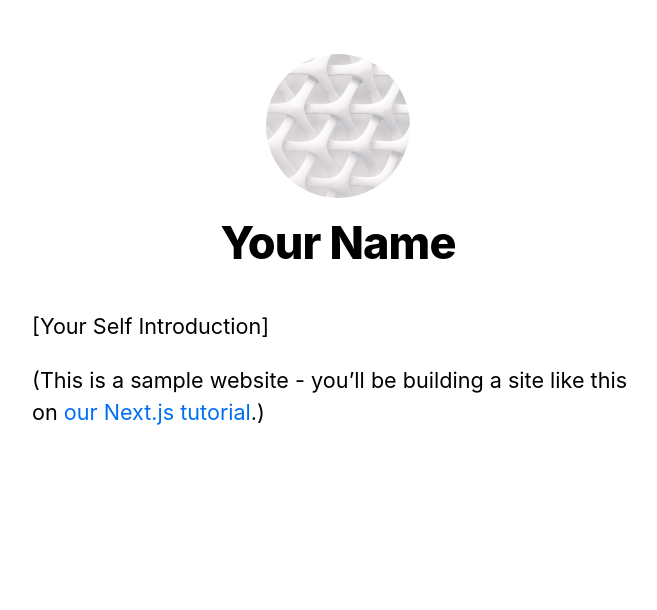
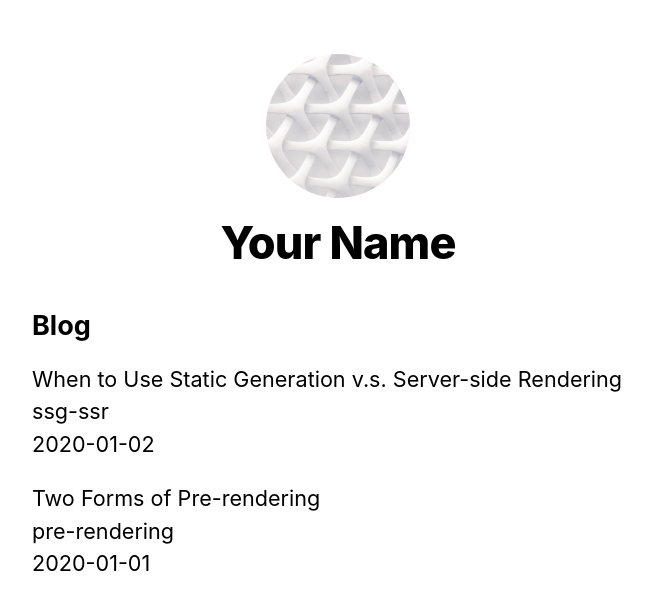
Before and after one commit to Tanmai2002/nextjs-blog, a Next.js app: page / in a window 1280 px wide. Shown: the top 610 px of the page, without its empty margins (302-959 px from the left). Built offline with nearby package versions, Linux system fonts and the light colour scheme.

Commit message:
Server side static rendering

```diff
--- /dev/null
+++ b/lib/posts.js
@@ -0,0 +1,35 @@
+import fs from 'fs';
+import path from 'path';
+import matter from 'gray-matter';
+
+const postsDirectory = path.join(process.cwd(), 'posts');
+
+export function getSortedPostsData() {
+  // Get file names under /posts
+  const fileNames = fs.readdirSync(postsDirectory);
+  const allPostsData = fileNames.map((fileName) => {
+    // Remove ".md" from file name to get id
+    const id = fileName.replace(/\.md$/, '');
+
+    // Read markdown file as string
+    const fullPath = path.join(postsDirectory, fileName);
+    const fileContents = fs.readFileSync(fullPath, 'utf8');
+
+    // Use gray-matter to parse the post metadata section
+    const matterResult = matter(fileContents);
+
+    // Combine the data with the id
+    return {
+      id,
+      ...matterResult.data,
+    };
+  });
+  // Sort posts by date
+  return allPostsData.sort((a, b) => {
+    if (a.date < b.date) {
+      return 1;
+    } else {
+      return -1;
+    }
+  });
+}
--- a/package.json
+++ b/package.json
@@ -6,6 +6,7 @@
     "start": "next start"
   },
   "dependencies": {
+    "gray-matter": "^4.0.3",
     "next": "latest",
     "react": "18.2.0",
     "react-dom": "18.2.0"
--- a/pages/index.js
+++ b/pages/index.js
@@ -3,18 +3,37 @@
 import Layout, { siteTitle } from '../components/layout';
 import utilStyles from '../styles/utils.module.css';
 
-export default function Home() {
+import { getSortedPostsData } from '../lib/posts';
+
+export async function getStaticProps() {
+  const allPostsData = getSortedPostsData();
+  return {
+    props: {
+      allPostsData,
+    },
+  };
+}
+
+
+export default function Home({ allPostsData }) {
   return (
     <Layout home>
-      <Head>
-        <title>{siteTitle}</title>
-      </Head>
-      <section className={utilStyles.headingMd}>
-        <p>[Your Self Introduction]</p>
-        <p>
-          (This is a sample website - you’ll be building a site like this on{' '}
-          <a href="https://nextjs.org/learn">our Next.js tutorial</a>.)
-        </p>
+      {/* Keep the existing code here */}
+
+      {/* Add this <section> tag below the existing <section> tag */}
+      <section className={`${utilStyles.headingMd} ${utilStyles.padding1px}`}>
+        <h2 className={utilStyles.headingLg}>Blog</h2>
+        <ul className={utilStyles.list}>
+          {allPostsData.map(({ id, date, title }) => (
+            <li className={utilStyles.listItem} key={id}>
+              {title}
+              <br />
+              {id}
+              <br />
+              {date}
+            </li>
+          ))}
+        </ul>
       </section>
     </Layout>
   );
```
Also changed, not shown: posts/pre-rendering.md (renamed from pages/posts/pre-rendering.md), posts/ssg-ssr.md (renamed from pages/posts/ssg-ssr.md), 1 other file (tests, documents, lock files or other folders).
